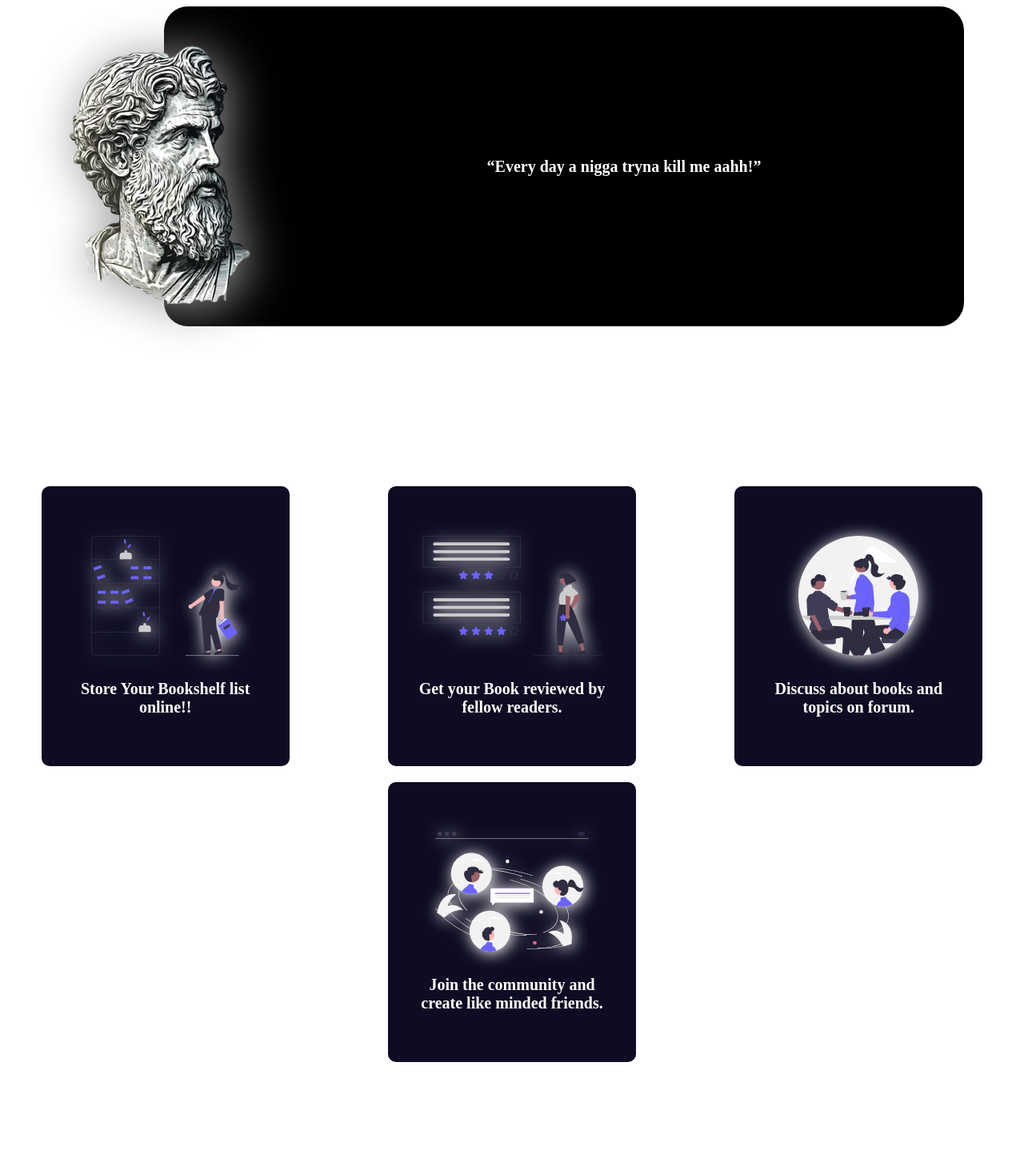
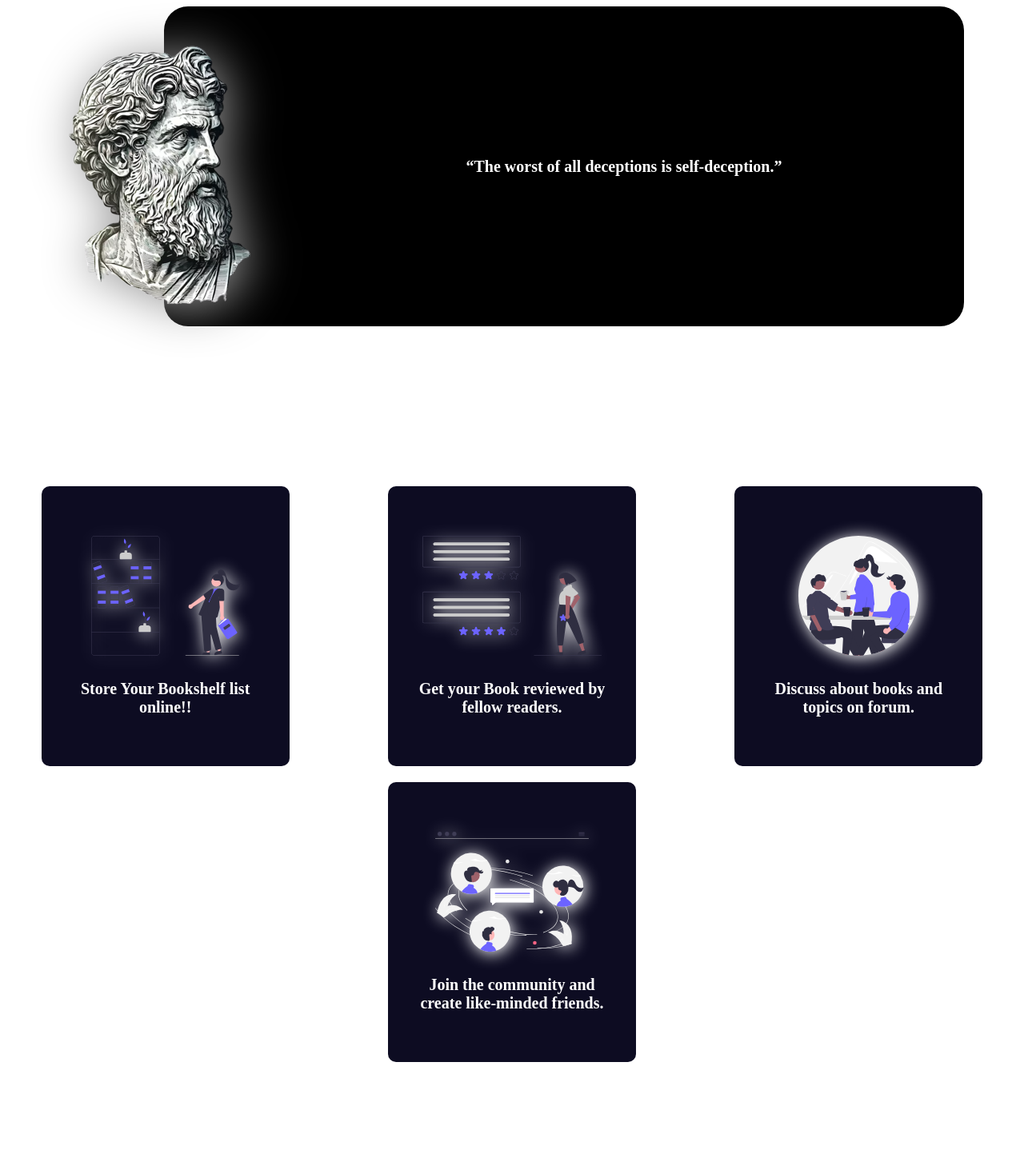
Before and after one commit to Chiranjeev-1/Bookweb, a Django app: page / in a window 1280 px wide. Shown: the part 192-1640 px from the top of the page at 80% size. Run offline with Django 4.2, Linux system fonts and the light colour scheme; data that the repository does not hold is empty; some libraries are stand-ins or nearby versions; some web fonts are replaced.

Commit message:
changed quote of landing page.

```diff
--- a/Bibilocheck/templates/landing_page.html
+++ b/Bibilocheck/templates/landing_page.html
@@ -21,7 +21,7 @@
         <img src="{% static 'images\bust.png' %}" alt="" id="bust">
         <div id="textbox">
             <p id="text">
-                “Every day a nigga tryna kill me aahh!”
+                “The worst of all deceptions is self-deception.”
             </p>
         </div>
     </div>
@@ -46,7 +46,7 @@
     <div>
         <img src="{% static 'images\icons\community.svg' %}" alt="" class="icons">
         <p>
-            Join the community and create like minded friends.
+            Join the community and create like-minded friends.
         </p>
     </div>
 
```
